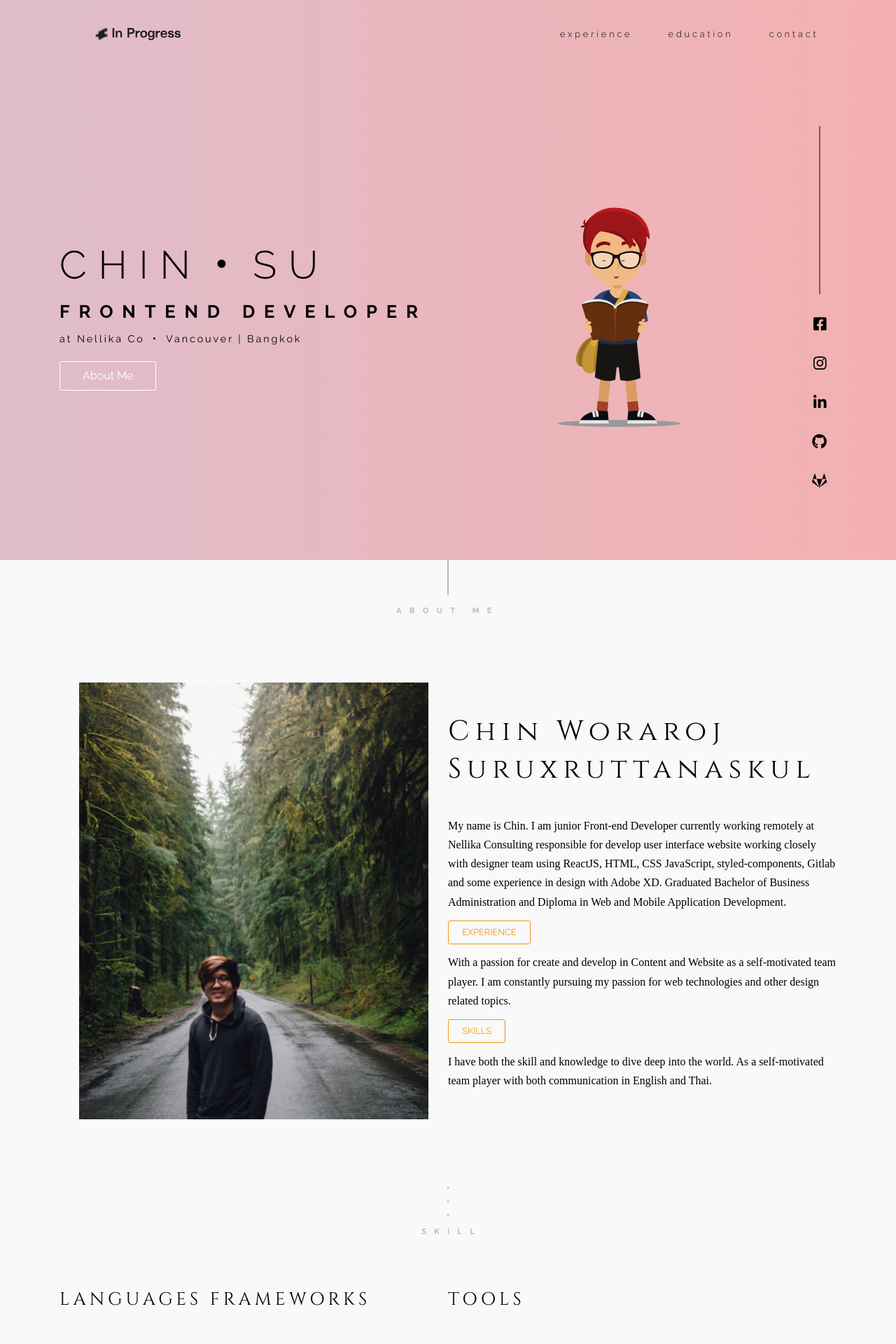
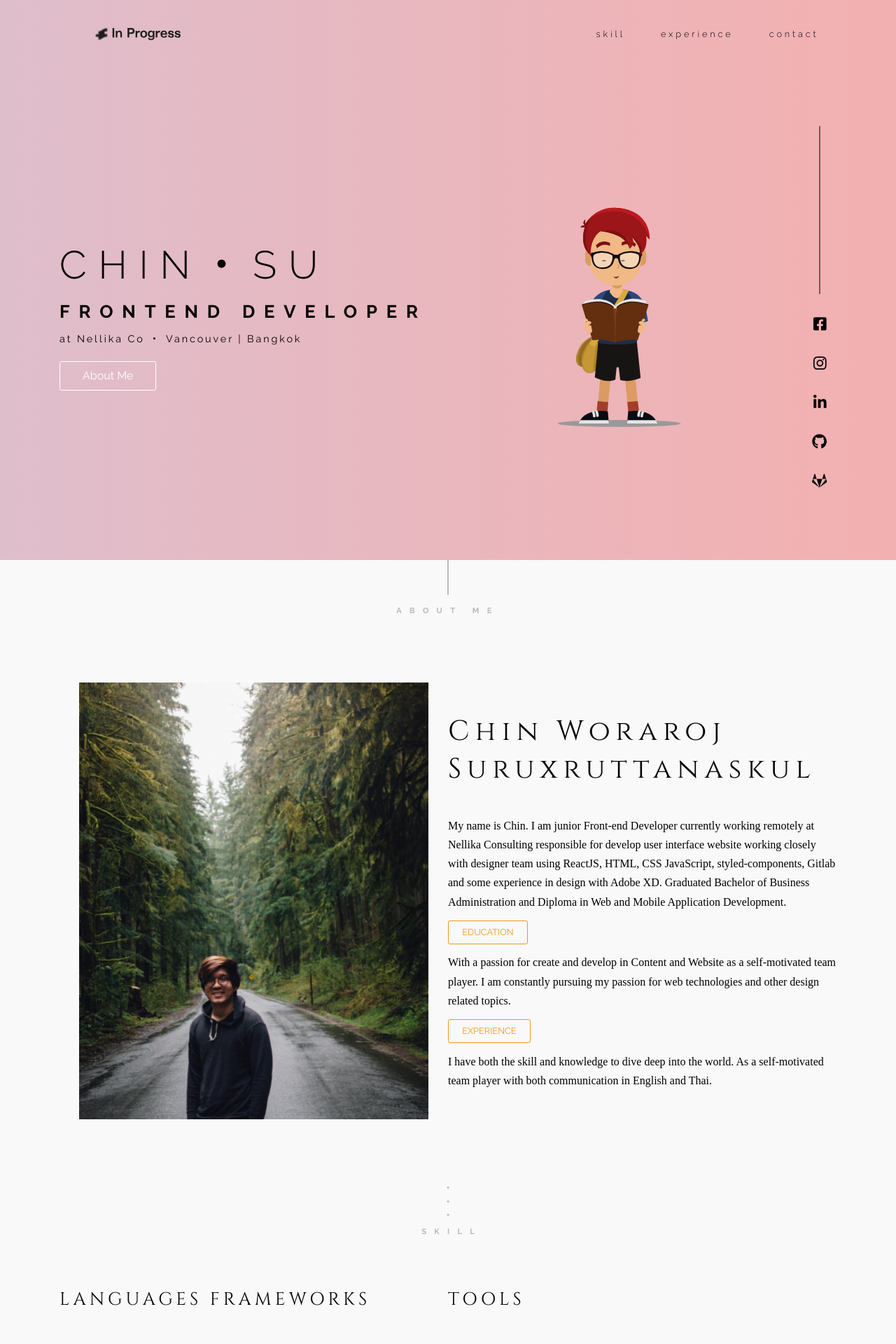
Before and after one commit to WorarojS/myPort, a React (Create React App) app: page / in a window 1280 px wide. Shown: the top 1920 px of the page at 70% size. Built offline with nearby package versions, Linux system fonts and the light colour scheme.

Commit message:
add nav line to page

```diff
--- a/src/components/Header/index.js
+++ b/src/components/Header/index.js
@@ -24,7 +24,7 @@ const Header = () => {
               data-aos='fade-down'
               data-aos-duration={`1` + (index + 2) + `00`}
             >
-              <Nav key={index} to={data}>
+              <Nav key={index} to={data} smooth={true}>
                 {data}
               </Nav>
             </DivWrapper>
--- a/src/components/Header/styled.js
+++ b/src/components/Header/styled.js
@@ -10,9 +10,7 @@ export const Nav = styled(LinkStyle)`
   font-weight: 300;
   cursor: pointer;
   margin: 0 2em;
-
   transition-duration: 0.3s;
-
   :hover {
     font-weight: 600;
     color: white !important;
--- a/src/pages/aboutme.js
+++ b/src/pages/aboutme.js
@@ -2,8 +2,9 @@ import React from "react"
 import { Container } from "reactstrap"
 import { Section, Flex, Text, Button, Image, DivWrapper } from "../components"
 import { Images } from "../assets"
-
+import * as Scroll from "react-scroll"
 const AboutMe = () => {
+  const Link = Scroll.Link
   return (
     <React.Fragment>
       <Section id='aboutme' bg='#F8F9F8'>
@@ -64,6 +65,7 @@ const AboutMe = () => {
                 Application Development.
               </Text.H5>
               <DivWrapper aos='fade-left' aosDuration='1300'>
+                <Link to='education' smooth={true}>
                   <Button
                     border='1px solid #F09819'
                     bgColor='rgb(0,0,0,0)'
@@ -74,8 +76,9 @@ const AboutMe = () => {
                     fontSize='0.8em'
                     margin='1em 0'
                   >
-                  EXPERIENCE
+                    EDUCATION
                   </Button>
+                </Link>
               </DivWrapper>
               <Text.H5
                 className='font2'
@@ -89,6 +92,7 @@ const AboutMe = () => {
                 passion for web technologies and other design related topics.
               </Text.H5>
               <DivWrapper aos='fade-left' aosDuration='1300'>
+                <Link to='experience' smooth={true}>
                   <Button
                     border='1px solid #F09819'
                     bgColor='rgb(0,0,0,0)'
@@ -99,8 +103,9 @@ const AboutMe = () => {
                     fontSize='0.8em'
                     margin='1em 0'
                   >
-                  SKILLS
+                    EXPERIENCE
                   </Button>
+                </Link>
               </DivWrapper>
               <Text.H5
                 className='font2'
--- a/src/pages/education.js
+++ b/src/pages/education.js
@@ -1,11 +1,11 @@
 import React from "react"
 import { Container } from "reactstrap"
-import { Section, Flex, DivWrapper, Text } from "../components"
+import { Section, Flex, Text } from "../components"
 import { education } from "../util"
 const Education = () => {
   return (
     <React.Fragment>
-      <Section bg='#F8F9F8'>
+      <Section id='education' bg='#F8F9F8'>
         <Container>
           <Flex padding='1em'>
             <Text.Custom
@@ -34,7 +34,7 @@ const Education = () => {
                 </Text.H2>
                 <Text.Custom
                   aos='fade-left'
-                  aosDuration='1600'
+                  aosDuration='1400'
                   className='exp'
                   fontSize='1.4em'
                   space='0.1em'
@@ -44,7 +44,7 @@ const Education = () => {
                 >
                   {data.place}
                 </Text.Custom>
-                <Text.H6 aos='fade-left' aosDuration='1900' padding='0 0 0 4em'>
+                <Text.H6 aos='fade-left' aosDuration='1600' padding='0 0 0 4em'>
                   {data.quali}
                 </Text.H6>
               </Flex>
--- a/src/pages/experience.js
+++ b/src/pages/experience.js
@@ -6,7 +6,7 @@ import { Icon } from "../assets"
 const Experience = () => {
   return (
     <React.Fragment>
-      <Section bg='#F8F9F8'>
+      <Section id='experience' bg='#F8F9F8'>
         <Container>
           <Flex>
             <DivWrapper className='headline3' />
--- a/src/pages/skill.js
+++ b/src/pages/skill.js
@@ -5,7 +5,7 @@ import { tool, skill } from "../util"
 const Skill = () => {
   return (
     <React.Fragment>
-      <Section bg='#F8F9F8'>
+      <Section id='skill' bg='#F8F9F8'>
         <Container>
           <DivWrapper>
             <Flex flexDirection='column'>
--- a/src/util/navBar.js
+++ b/src/util/navBar.js
@@ -1 +1 @@
-export const navBar = ["experience", "education", "contact"]
+export const navBar = ["skill", "experience", "contact"]
```
Lines whose indentation alone changed are shown as unchanged.
